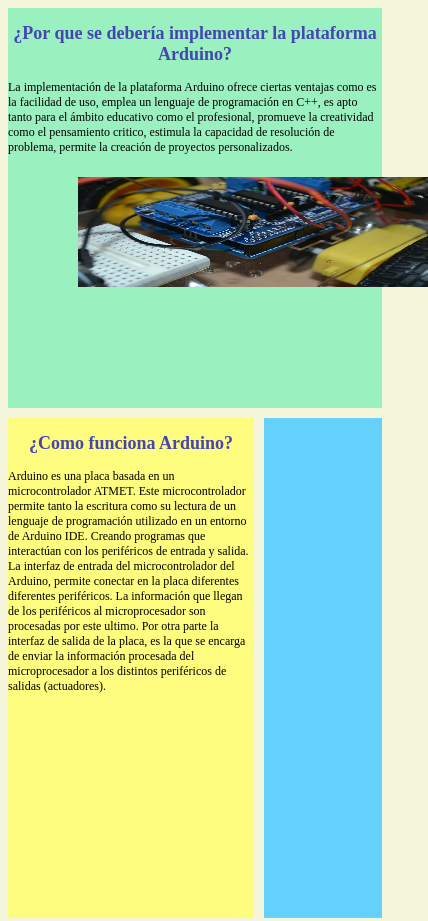
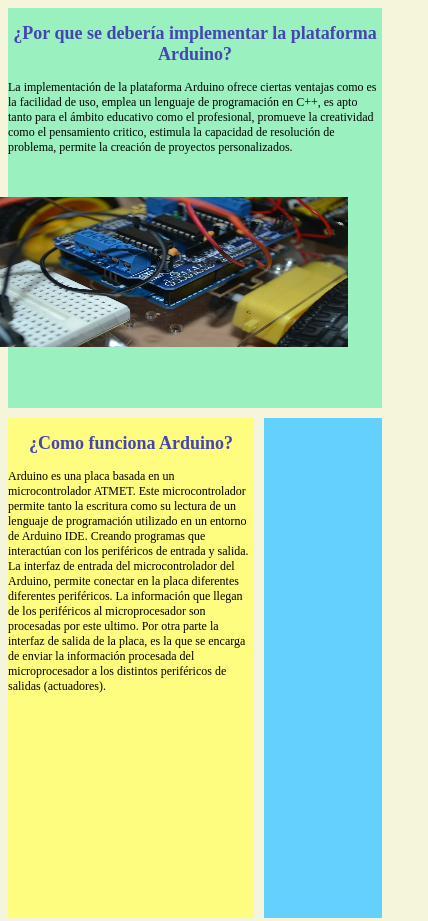
Before and after one commit to pablosignorelli/commin2024, a website: page pages/importancia.html in a window 390 px wide. Shown: the top 921 px of the page, 428 px wide, since content can reach past the window. Drawn offline with Linux system fonts and the light colour scheme.

Commit message:
commit final

```diff
--- a/scss/pages/_main-importancia.scss
+++ b/scss/pages/_main-importancia.scss
@@ -87,11 +87,11 @@
                   font-size:  12px;
 
                   .imagen3 {
-                            width:150px;
-                            height: 110px;
                             position: relative;
-                            left: 70px;
-                            top: 10px;
+                            left: -10px;
+                            top: 30px;
+                            width: 30px;
+                            height: 150px;
                            }
 
                    .imagen4 {
```
Also changed, not shown: css/styles.css.
